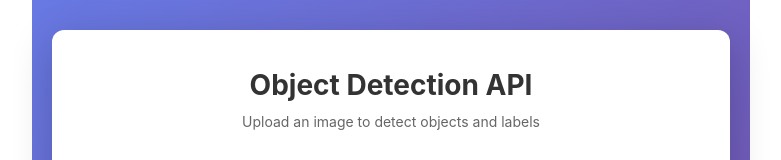
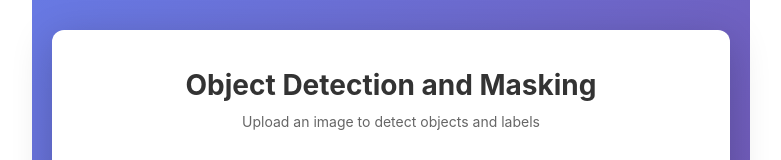
Before and after one commit to djrajasekar/Object-Detection-API-Lamda, a React (Vite) app: page / in a window 1280 px wide. Shown: the part 182-342 px from the top of the page, without its empty margins (249-1030 px from the left). Built offline with nearby package versions, Linux system fonts and the light colour scheme; no server answers.

Commit message:
Update title to 'Object Detection and Masking'

```diff
--- a/ObjectDetectionUI.jsx
+++ b/ObjectDetectionUI.jsx
@@ -218,7 +218,7 @@ const ObjectDetectionUI = () => {
   return (
     <div className="detection-container">
       <div className="detection-card">
-        <h1>Object Detection API</h1>
+        <h1>Object Detection and Masking</h1>
         <p className="subtitle">Upload an image to detect objects and labels</p>
 
         <div className="content-wrapper">
```
